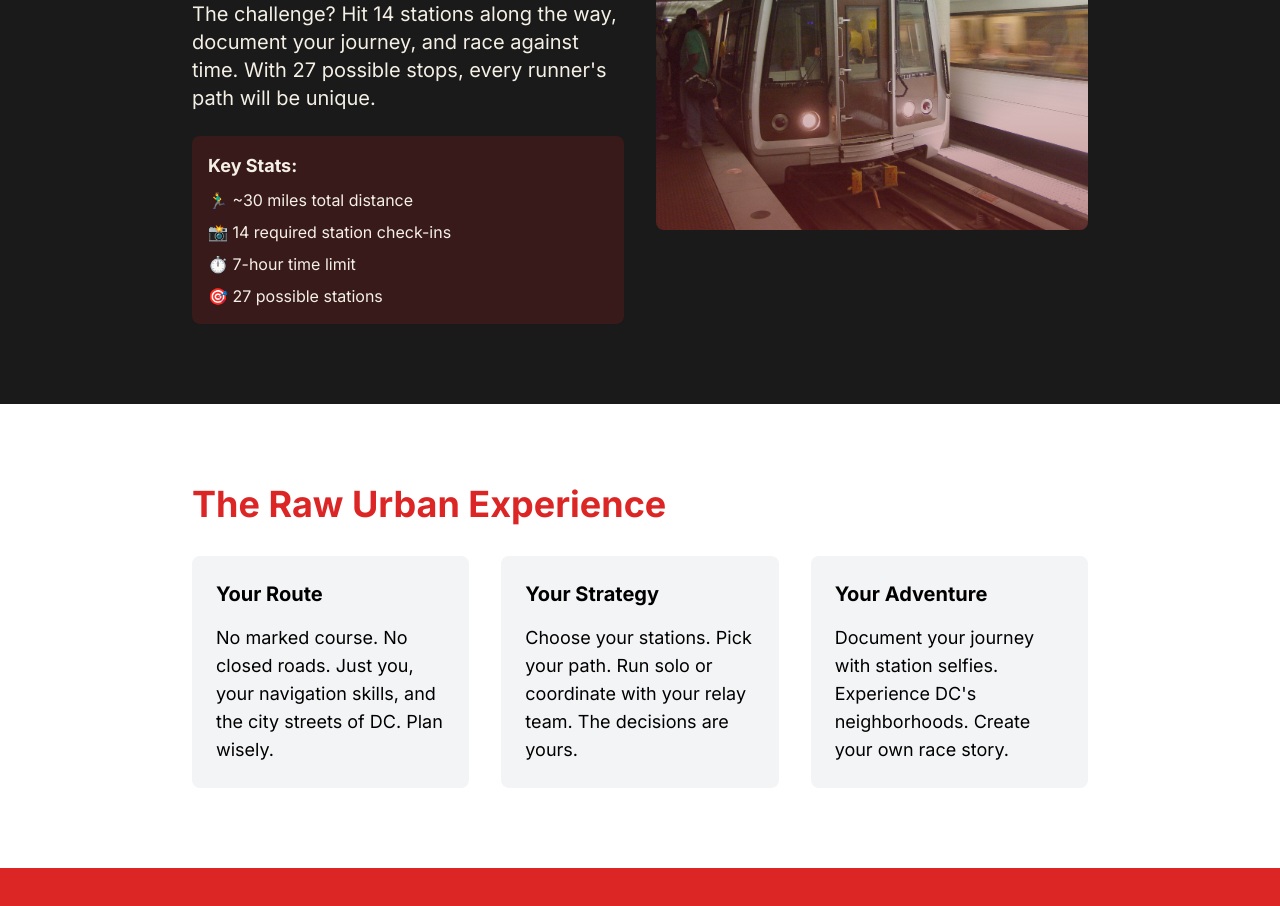
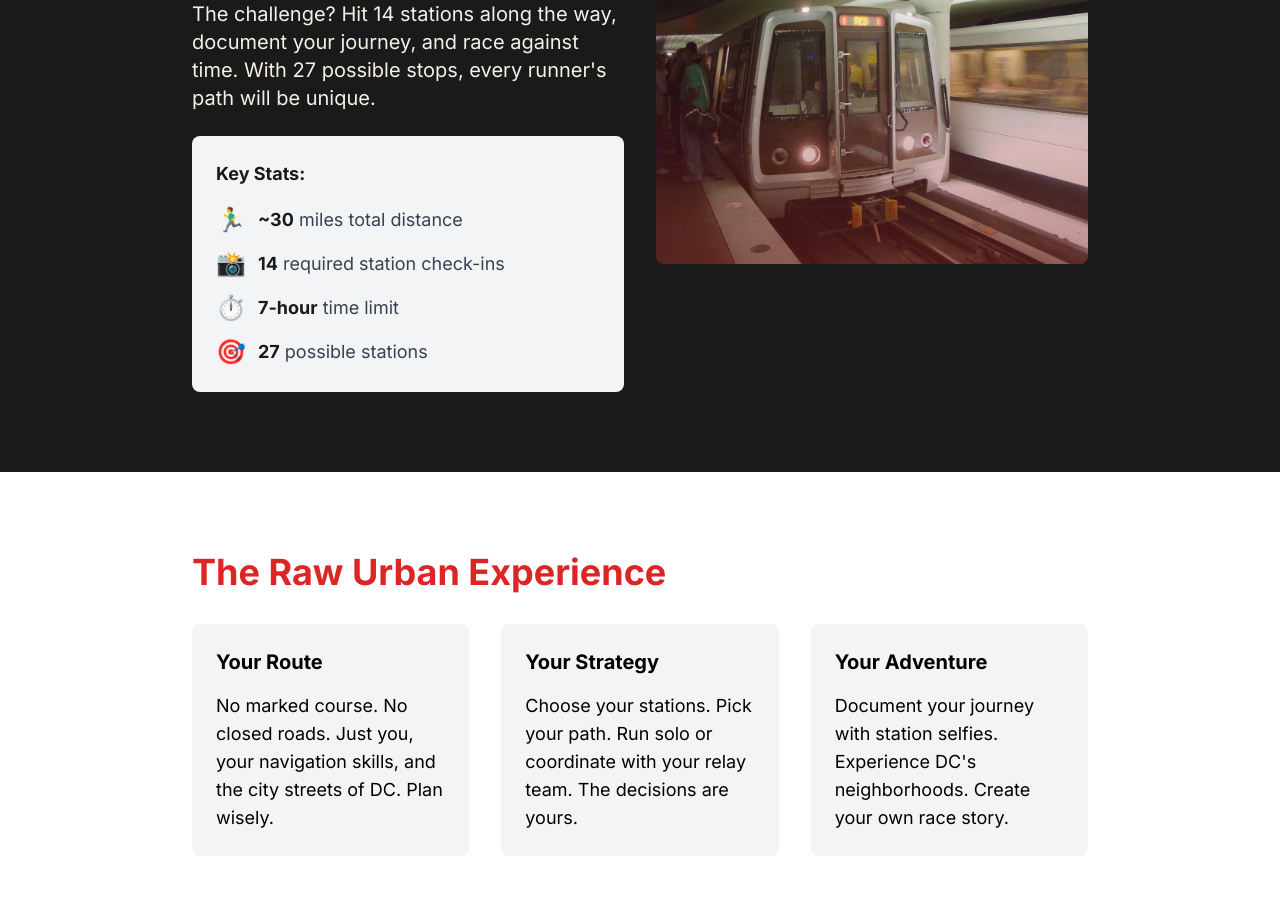
Before and after one commit to dwolfand/racetherails, a Next.js app: page / in a window 1280 px wide. Shown: the part 1140-2046 px from the top of the page. Built offline with nearby package versions, Linux system fonts and the light colour scheme.

Commit message:
Making key stats more readable

```diff
--- a/app/page.tsx
+++ b/app/page.tsx
@@ -75,13 +75,39 @@ export default function Home() {
                 journey, and race against time. With 27 possible stops, every
                 runner's path will be unique.
               </p>
-              <div className="bg-red-900/30 p-4 rounded-lg">
-                <h3 className="text-lg font-bold mb-2">Key Stats:</h3>
-                <ul className="space-y-2">
-                  <li>🏃‍♂️ ~30 miles total distance</li>
-                  <li>📸 14 required station check-ins</li>
-                  <li>⏱️ 7-hour time limit</li>
-                  <li>🎯 27 possible stations</li>
+              <div className="bg-gray-100 p-6 rounded-lg">
+                <h3 className="text-lg font-bold mb-4 text-rtr-dark">
+                  Key Stats:
+                </h3>
+                <ul className="space-y-3 text-gray-700">
+                  <li className="flex items-center gap-3">
+                    <span className="text-2xl">🏃‍♂️</span>
+                    <span className="text-lg">
+                      <strong className="text-rtr-dark">~30</strong> miles total
+                      distance
+                    </span>
+                  </li>
+                  <li className="flex items-center gap-3">
+                    <span className="text-2xl">📸</span>
+                    <span className="text-lg">
+                      <strong className="text-rtr-dark">14</strong> required
+                      station check-ins
+                    </span>
+                  </li>
+                  <li className="flex items-center gap-3">
+                    <span className="text-2xl">⏱️</span>
+                    <span className="text-lg">
+                      <strong className="text-rtr-dark">7-hour</strong> time
+                      limit
+                    </span>
+                  </li>
+                  <li className="flex items-center gap-3">
+                    <span className="text-2xl">🎯</span>
+                    <span className="text-lg">
+                      <strong className="text-rtr-dark">27</strong> possible
+                      stations
+                    </span>
+                  </li>
                 </ul>
               </div>
             </div>
```
